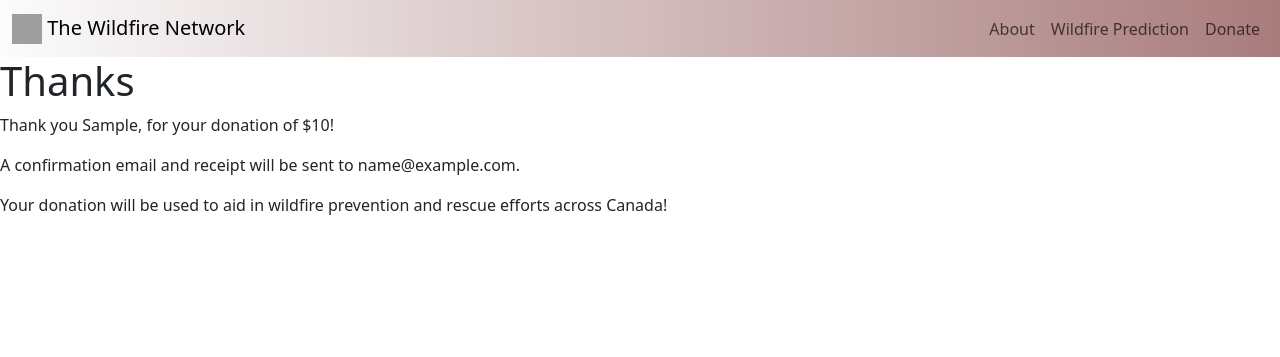
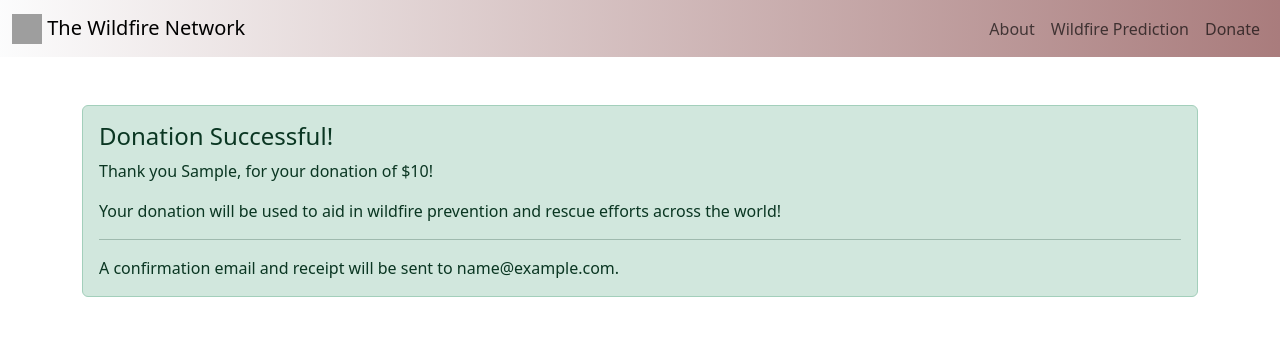
Before and after one commit to BrookMaoDev/TheWildfireNetwork, a Django app: template home/templates/home/donate-thanks.html in a window 1280 px wide. Shown: the top 357 px of the page. Run offline with Django 4.2, Linux system fonts and the light colour scheme; the template is opened without the code that fills it: most values are stand-ins (such as "Sample title", 1, 10 or a date in 2020); grey boxes are pictures that could not be loaded.

Commit message:
donate thanks

```diff
--- a/home/templates/home/donate-thanks.html
+++ b/home/templates/home/donate-thanks.html
@@ -3,14 +3,19 @@
 <link href="{% static 'donate.css' %}" rel="stylesheet" />
 {% endblock %} {% block content %}
 
-<div>
-  <h1>Thanks</h1>
-  <p>Thank you {{ firstName }}, for your donation of ${{ amount }}!</p>
-  <p>A confirmation email and receipt will be sent to {{ email }}.</p>
-  <p>
-    Your donation will be used to aid in wildfire prevention and rescue efforts
-    across Canada!
-  </p>
+<div class="container">
+  <div class="alert alert-success mt-5" role="alert">
+    <h4 class="alert-heading">Donation Successful!</h4>
+    <p>Thank you {{ firstName }}, for your donation of ${{ amount }}!</p>
+    <p>
+      Your donation will be used to aid in wildfire prevention and rescue efforts
+      across the world!
+    </p>
+    <hr>
+    <p class="mb-0">A confirmation email and receipt will be sent to {{ email }}.</p>
+  </div>
 </div>
 
+
+
 {% endblock %}
--- a/home/templates/home/donate.html
+++ b/home/templates/home/donate.html
@@ -56,7 +56,7 @@ The Wildfire Network {% endblock %} {% block style %}
         <span class="input-group-text">.00</span>
       </div>
 
-      <button type="submit" class="btn btn-primary">Donate</button>
+      <button type="submit" class="btn btn-dark">Donate</button>
     </form>
   </div>
 </div>
```
